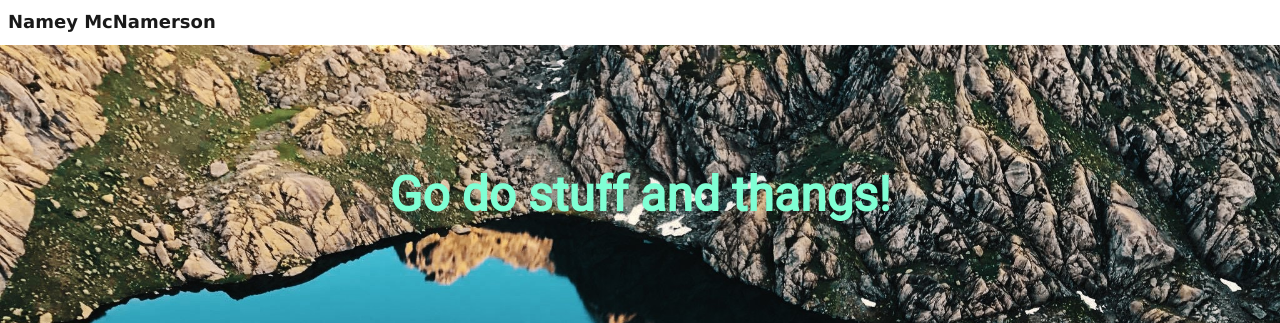
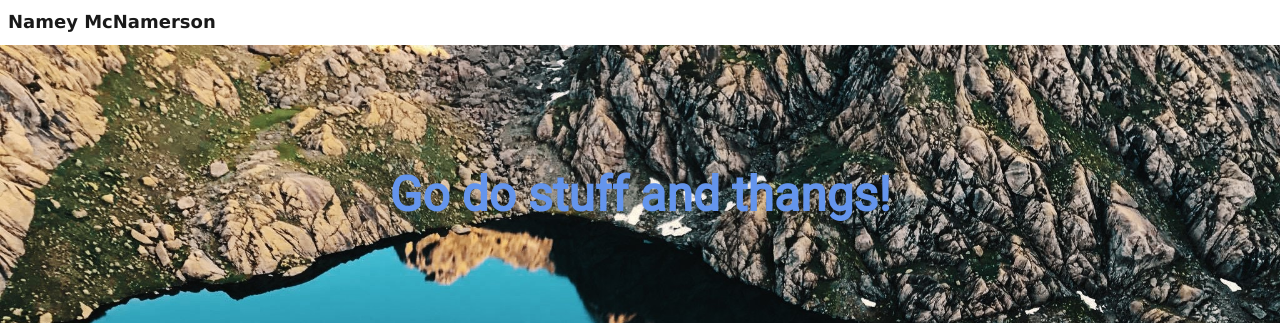
Before and after one commit to brienmizell/Frankensite, a plain HTML site: page index.html in a window 1280 px wide. Shown: the top 323 px of the page. Drawn offline with nearby package versions, Linux system fonts and the light colour scheme.

Commit message:
changed color to main font

```diff
--- a/stylesheets/index.css
+++ b/stylesheets/index.css
@@ -66,7 +66,7 @@ body {
 
 .hero-image h2{
     font-family: 'Roboto', sans-serif;
-    color: aquamarine;
+    color: cornflowerblue;
 
 }
 .center-center {
```
